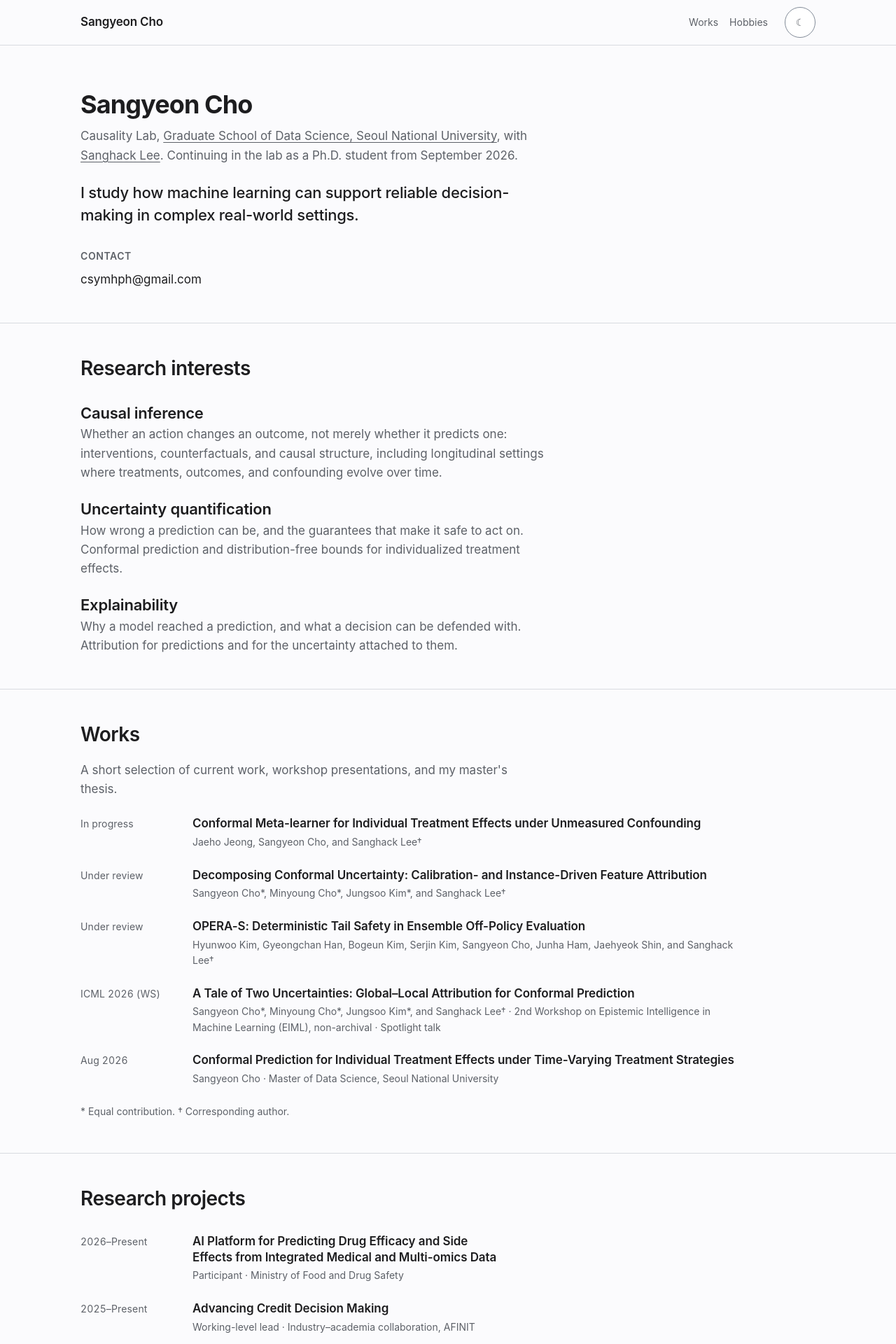
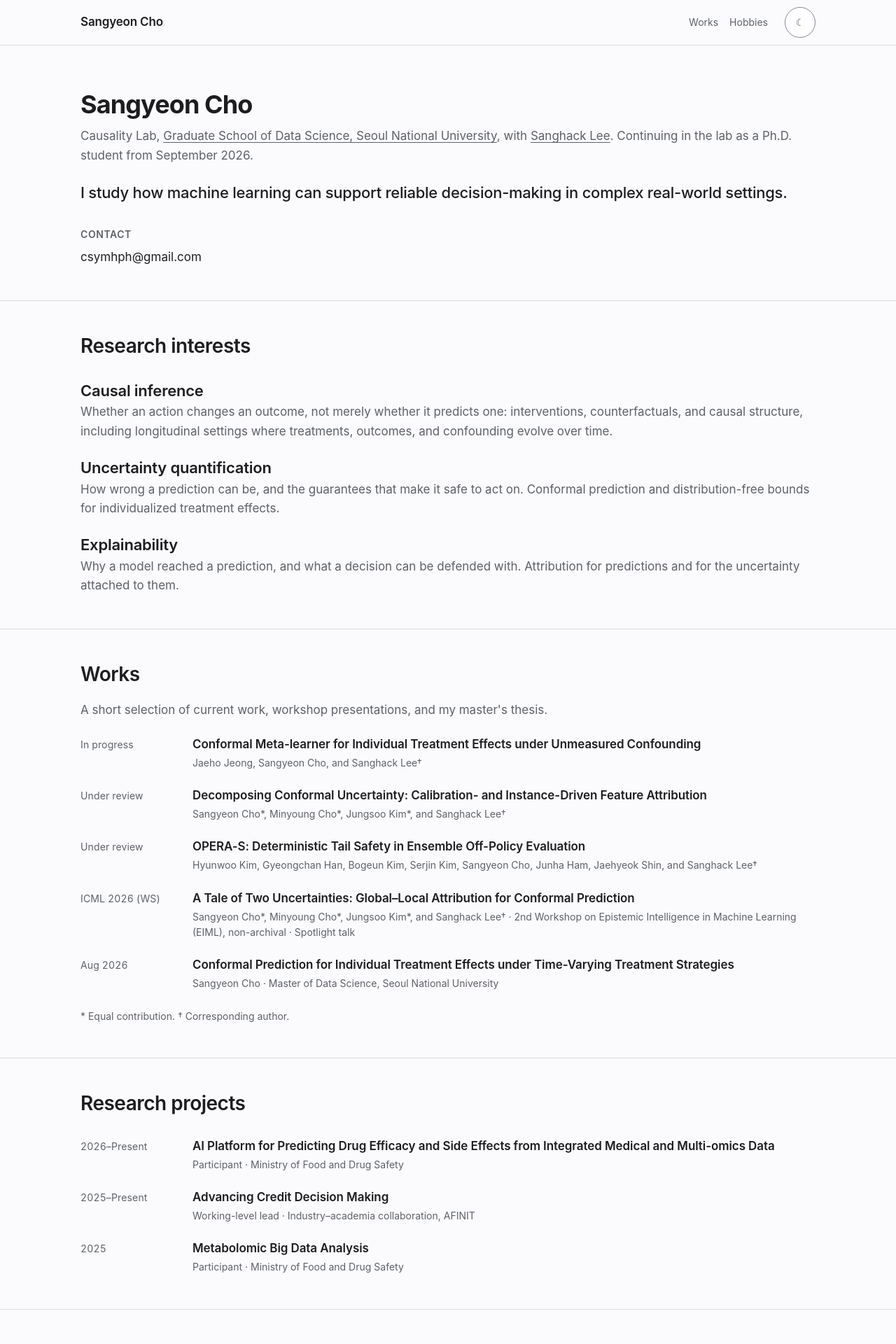
Before and after one commit to csymhph/csymhph.github.io, a Jekyll site: the page built from index.md, in a window 1280 px wide. Shown: the top 1920 px of the page at 70% size. Built offline with Jekyll 4.4.1, drawn with Linux system fonts in a browser that asks for light colours.

Commit message:
Let homepage copy use the available width.
Removing premature line-length constraints lets the browser choose natural wrapping points.

Co-Authored-By: Claude <noreply@anthropic.com>

```diff
--- a/assets/main.scss
+++ b/assets/main.scss
@@ -175,7 +175,6 @@ h1 {
   font-weight: 660;
   letter-spacing: -0.025em;
   line-height: 1.12;
-  text-wrap: balance;
 }
 
 h2 {
@@ -183,7 +182,6 @@ h2 {
   font-weight: 640;
   letter-spacing: -0.018em;
   line-height: 1.2;
-  text-wrap: balance;
 }
 
 h3 {
@@ -191,7 +189,6 @@ h3 {
   font-weight: 620;
   letter-spacing: -0.005em;
   line-height: 1.35;
-  text-wrap: balance;
 }
 
 .shell {
@@ -327,7 +324,6 @@ h3 {
 }
 
 .role {
-  max-width: 62ch;
   margin: 0 0 var(--s5);
   color: var(--muted);
 }
@@ -342,17 +338,14 @@ h3 {
 }
 
 .claim {
-  max-width: 44ch;
   margin: 0 0 var(--s6);
   font-size: var(--type-sub);
   font-weight: 480;
   letter-spacing: -0.012em;
   line-height: 1.45;
-  text-wrap: pretty;
 }
 
 .section-intro {
-  max-width: 62ch;
   margin: calc(-1 * var(--s3)) 0 var(--s5);
   color: var(--muted);
 }
@@ -423,7 +416,6 @@ h3 {
 }
 
 .area p {
-  max-width: 62ch;
   margin: 0;
   color: var(--muted);
 }
@@ -456,7 +448,6 @@ h3 {
 
 .record-copy {
   min-width: 0;
-  max-width: 74ch;
 }
 
 .record-copy h3 {
```
